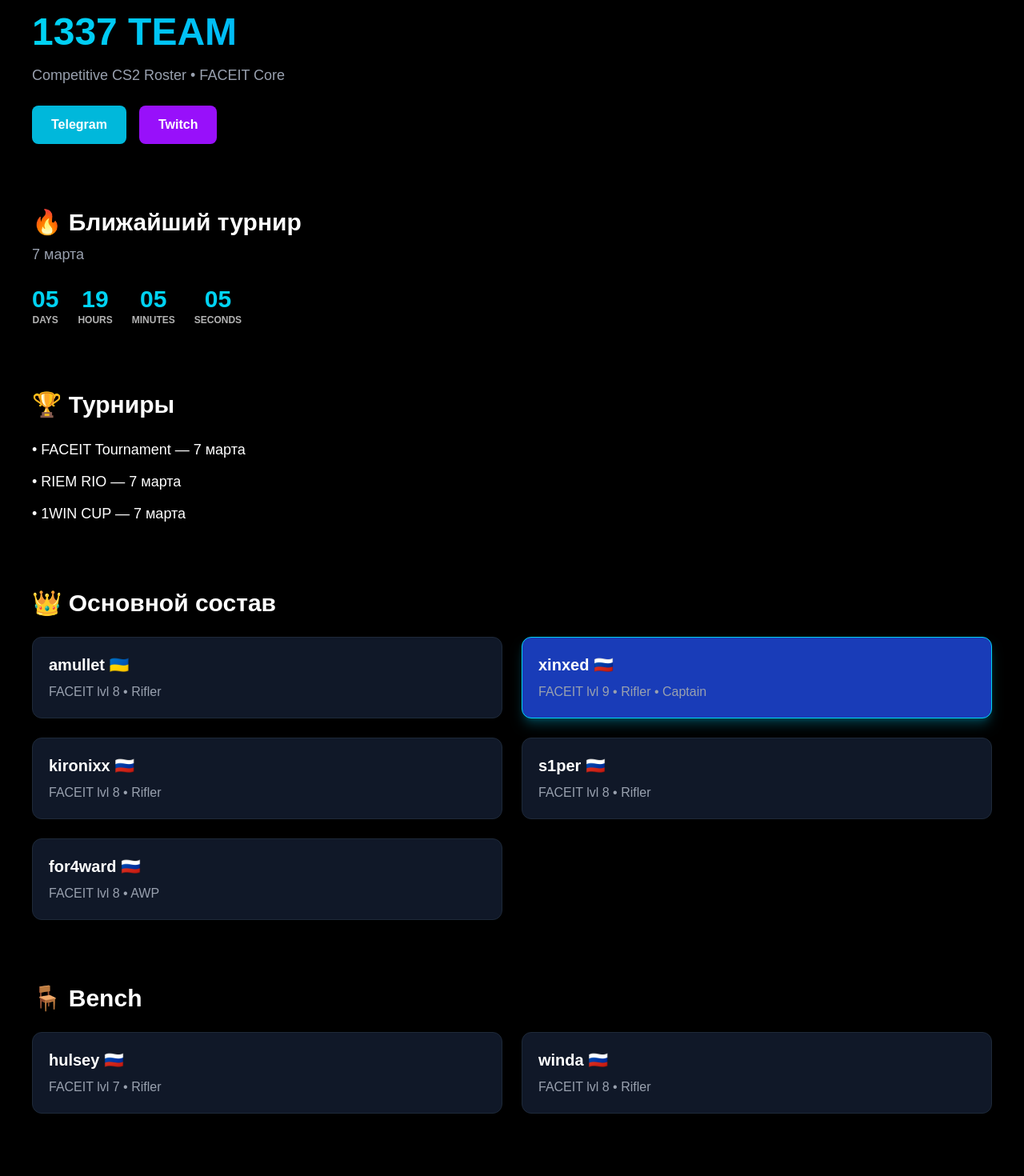
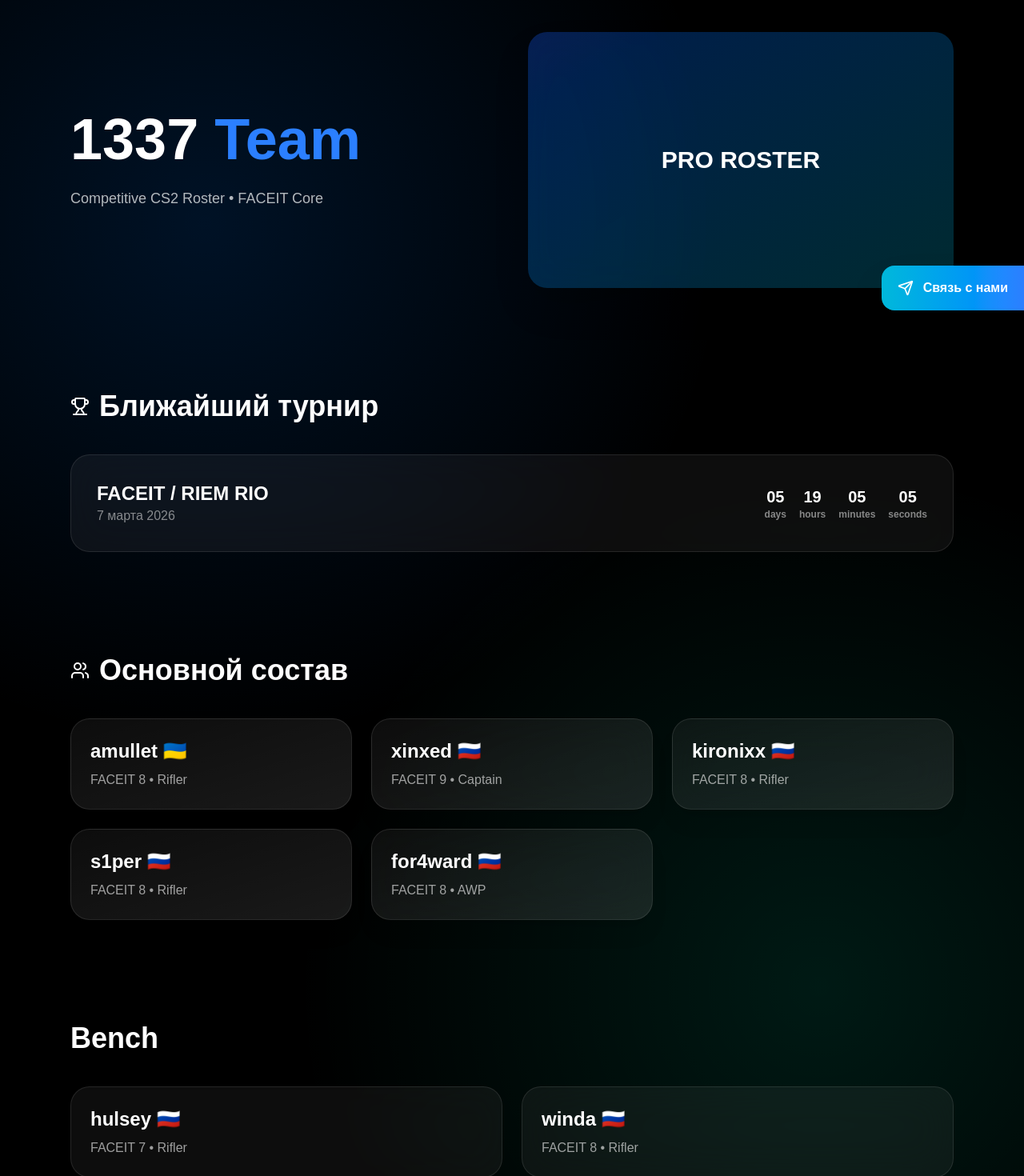
Before and after one commit to Sefs433/site-, a Next.js app: page / in a window 1280 px wide. Shown: the part 40-1510 px from the top of the page at 80% size. Built offline with nearby package versions, Linux system fonts and the light colour scheme.

Commit message:
full redesign

```diff
--- a/app/page.tsx
+++ b/app/page.tsx
@@ -1,11 +1,17 @@
 "use client";
 
 import { useEffect, useState } from "react";
+import { motion } from "framer-motion";
+import { Users, Trophy, Twitch, Send } from "lucide-react";
 
-function Countdown({ targetDate }: { targetDate: string }) {
+interface CountdownProps {
+  targetDate: string;
+}
+
+function Countdown({ targetDate }: CountdownProps) {
   const calculateTimeLeft = () => {
     const difference = +new Date(targetDate) - +new Date();
-    let timeLeft: any = {};
+    let timeLeft = {};
 
     if (difference > 0) {
       timeLeft = {
@@ -25,129 +31,131 @@
     const timer = setInterval(() => {
       setTimeLeft(calculateTimeLeft());
     }, 1000);
+
     return () => clearInterval(timer);
   }, []);
 
   return (
-    <div className="flex gap-6 text-3xl font-bold mt-6">
+    <div className="flex gap-4 text-xl font-bold">
       {Object.entries(timeLeft).map(([label, value]) => (
         <div key={label} className="text-center">
-          <div className="text-cyan-400">
-            {String(value).padStart(2, "0")}
-          </div>
-          <div className="text-xs uppercase opacity-70">{label}</div>
+          <div>{String(value).padStart(2, "0")}</div>
+          <div className="text-xs opacity-50">{label}</div>
         </div>
       ))}
     </div>
   );
 }
 
-export default function Home() {
+export default function PremiumTeamSite() {
   return (
-    <main className="min-h-screen bg-black text-white px-10 py-14">
+    <div className="min-h-screen bg-black text-white relative overflow-hidden">
+      <div className="absolute inset-0 bg-[radial-gradient(circle_at_20%_20%,rgba(0,120,255,0.15),transparent_40%),radial-gradient(circle_at_80%_80%,rgba(0,255,200,0.1),transparent_40%)]" />
+
+      {/* TELEGRAM BUTTON */}
+      <motion.a
+        initial={{ x: 100, opacity: 0 }}
+        animate={{ x: 0, opacity: 1 }}
+        transition={{ duration: 0.6 }}
+        href="https://t.me/team1337cs2"
+        target="_blank"
+        className="hidden md:block fixed right-0 top-1/2 -translate-y-1/2 z-50"
+      >
+        <div className="flex items-center gap-3 bg-gradient-to-r from-cyan-500 to-blue-500 px-5 py-4 rounded-l-2xl shadow-2xl">
+          <Send className="w-5 h-5 text-white" />
+          <span className="font-semibold text-white">Связь с нами</span>
+        </div>
+      </motion.a>
+
+      <div className="relative z-10 max-w-6xl mx-auto px-6 py-20 space-y-32">
 
         {/* HERO */}
-      <section className="mb-20">
-        <h1 className="text-5xl font-extrabold bg-gradient-to-r from-cyan-400 to-blue-600 bg-clip-text text-transparent">
-          1337 TEAM
+        <section className="grid md:grid-cols-2 gap-10 items-center">
+          <motion.div
+            initial={{ opacity: 0, y: 40 }}
+            animate={{ opacity: 1, y: 0 }}
+            transition={{ duration: 0.8 }}
+            className="space-y-6"
+          >
+            <h1 className="text-6xl md:text-7xl font-extrabold">
+              1337 <span className="text-blue-500">Team</span>
             </h1>
-        <p className="mt-4 text-gray-400 text-lg">
+            <p className="text-lg opacity-70">
               Competitive CS2 Roster • FACEIT Core
             </p>
+          </motion.div>
 
-        <div className="flex gap-4 mt-6">
-          <a href="https://t.me/yourtelegram" target="_blank"
-            className="bg-cyan-500 px-6 py-3 rounded-lg font-semibold hover:bg-cyan-400 transition">
-            Telegram
-          </a>
-
-          <a href="https://twitch.tv/yourtwitch" target="_blank"
-            className="bg-purple-600 px-6 py-3 rounded-lg font-semibold hover:bg-purple-500 transition">
-            Twitch
-          </a>
-        </div>
+          <motion.div
+            initial={{ opacity: 0, scale: 0.9 }}
+            animate={{ opacity: 1, scale: 1 }}
+            transition={{ duration: 1 }}
+            className="h-80 bg-gradient-to-br from-blue-600/30 to-cyan-400/20 rounded-3xl backdrop-blur-xl shadow-2xl flex items-center justify-center text-3xl font-bold"
+          >
+            PRO ROSTER
+          </motion.div>
         </section>
 
-      {/* NEXT TOURNAMENT */}
-      <section className="mb-20">
-        <h2 className="text-3xl font-bold">🔥 Ближайший турнир</h2>
-        <p className="mt-2 text-lg text-gray-400">7 марта</p>
+        {/* TOURNAMENT */}
+        <section className="space-y-10">
+          <h2 className="text-4xl font-bold flex items-center gap-3">
+            <Trophy /> Ближайший турнир
+          </h2>
+
+          <div className="rounded-3xl bg-white/5 backdrop-blur-xl border border-white/10 p-8 flex justify-between items-center">
+            <div>
+              <div className="text-2xl font-bold">FACEIT / RIEM RIO</div>
+              <div className="opacity-50">7 марта 2026</div>
+            </div>
             <Countdown targetDate="2026-03-07T18:00:00" />
-      </section>
-
-      {/* TOURNAMENTS */}
-      <section className="mb-20">
-        <h2 className="text-3xl font-bold">🏆 Турниры</h2>
-        <div className="mt-6 space-y-3 text-lg">
-          <p>• FACEIT Tournament — 7 марта</p>
-          <p>• RIEM RIO — 7 марта</p>
-          <p>• 1WIN CUP — 7 марта</p>
           </div>
         </section>
 
         {/* ROSTER */}
-      <section className="mb-20">
-        <h2 className="text-3xl font-bold mb-6">👑 Основной состав</h2>
+        <section className="space-y-10">
+          <h2 className="text-4xl font-bold flex items-center gap-3">
+            <Users /> Основной состав
+          </h2>
 
-        <div className="grid md:grid-cols-2 gap-6">
-
-          <Player name="amullet" level="8" flag="🇺🇦" role="Rifler" />
-          <Player name="xinxed" level="9" flag="🇷🇺" role="Rifler • Captain" highlight />
-          <Player name="kironixx" level="8" flag="🇷🇺" role="Rifler" />
-          <Player name="s1per" level="8" flag="🇷🇺" role="Rifler" />
-          <Player name="for4ward" level="8" flag="🇷🇺" role="AWP" />
-
+          <div className="grid md:grid-cols-3 gap-6">
+            {[
+              { nick: "amullet 🇺🇦", role: "FACEIT 8 • Rifler" },
+              { nick: "xinxed 🇷🇺", role: "FACEIT 9 • Captain" },
+              { nick: "kironixx 🇷🇺", role: "FACEIT 8 • Rifler" },
+              { nick: "s1per 🇷🇺", role: "FACEIT 8 • Rifler" },
+              { nick: "for4ward 🇷🇺", role: "FACEIT 8 • AWP" },
+            ].map((player) => (
+              <motion.div
+                key={player.nick}
+                whileHover={{ scale: 1.05 }}
+                className="rounded-3xl bg-gradient-to-br from-white/5 to-white/10 p-6 backdrop-blur-xl shadow-xl border border-white/10"
+              >
+                <div className="text-2xl font-bold">{player.nick}</div>
+                <div className="opacity-60 mt-2">{player.role}</div>
+              </motion.div>
+            ))}
           </div>
         </section>
 
         {/* BENCH */}
-      <section className="mb-20">
-        <h2 className="text-3xl font-bold mb-6">🪑 Bench</h2>
+        <section className="space-y-10">
+          <h2 className="text-4xl font-bold">Bench</h2>
 
           <div className="grid md:grid-cols-2 gap-6">
-          <Player name="hulsey" level="7" flag="🇷🇺" role="Rifler" />
-          <Player name="winda" level="8" flag="🇷🇺" role="Rifler" />
+            {[
+              { nick: "hulsey 🇷🇺", role: "FACEIT 7 • Rifler" },
+              { nick: "winda 🇷🇺", role: "FACEIT 8 • Rifler" },
+            ].map((player) => (
+              <div
+                key={player.nick}
+                className="rounded-3xl bg-white/5 p-6 backdrop-blur-xl border border-white/10"
+              >
+                <div className="text-2xl font-bold">{player.nick}</div>
+                <div className="opacity-60 mt-2">{player.role}</div>
+              </div>
+            ))}
           </div>
         </section>
 
-      {/* PARTNERS */}
-      <section>
-        <h2 className="text-3xl font-bold mb-6">🤝 Партнёры</h2>
-        <div className="bg-gray-900 p-6 rounded-xl text-xl font-semibold text-yellow-400">
-          1WIN Official Partner
-        </div>
-      </section>
-
-    </main>
-  );
-}
-
-function Player({
-  name,
-  level,
-  flag,
-  role,
-  highlight
-}: {
-  name: string;
-  level: string;
-  flag: string;
-  role: string;
-  highlight?: boolean;
-}) {
-  return (
-    <div className={`p-5 rounded-xl border transition
-      ${highlight
-        ? "bg-blue-800 border-cyan-400 shadow-lg shadow-cyan-500/30"
-        : "bg-gray-900 border-gray-800 hover:border-cyan-500"
-      }`}>
-
-      <div className="text-xl font-bold">
-        {name} {flag}
-      </div>
-
-      <div className="mt-2 text-gray-400">
-        FACEIT lvl {level} • {role}
       </div>
     </div>
   );
```
Lines whose indentation alone changed are shown as unchanged.
